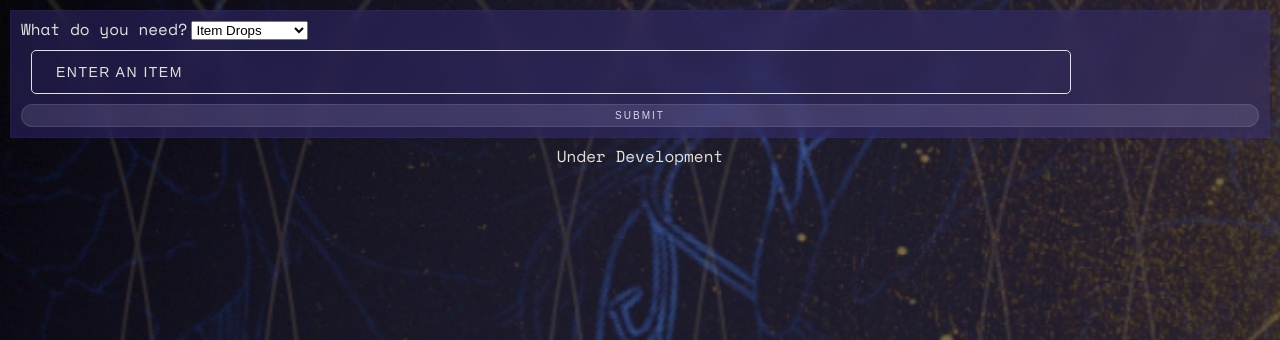
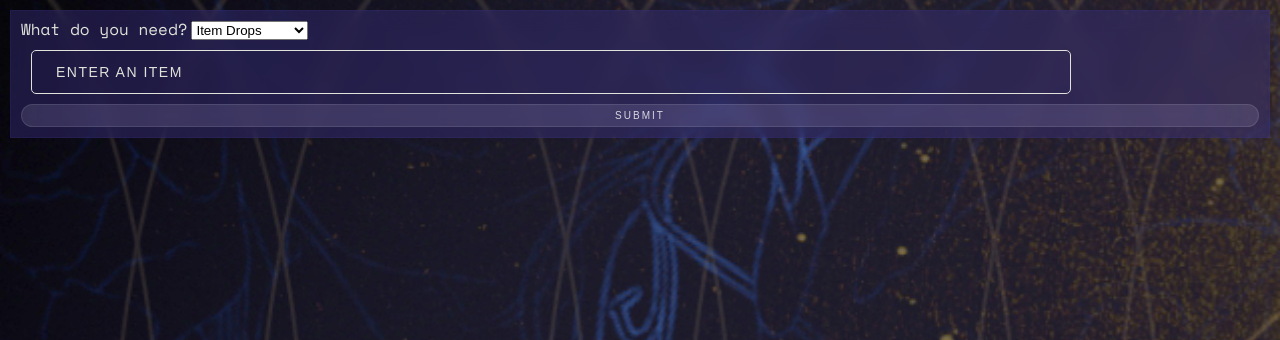
Before and after one commit to puentebravo/FarmFrame, a Flask app: page / in a window 1280 px wide. Shown: the part 50-390 px from the top of the page. Run offline with Flask 2, Linux system fonts and the light colour scheme.

Commit message:
Adjusted styling for results header

```diff
--- a/farmFrame/templates/index.html
+++ b/farmFrame/templates/index.html
@@ -49,7 +49,7 @@
       </section>
     </article>
 
-    <h1 class="font-space" style="text-align: center">Under Development</h1>
+    <h1 class="hide" id="resultHeader">  </h1>
 
     <section id="results">
 
```
